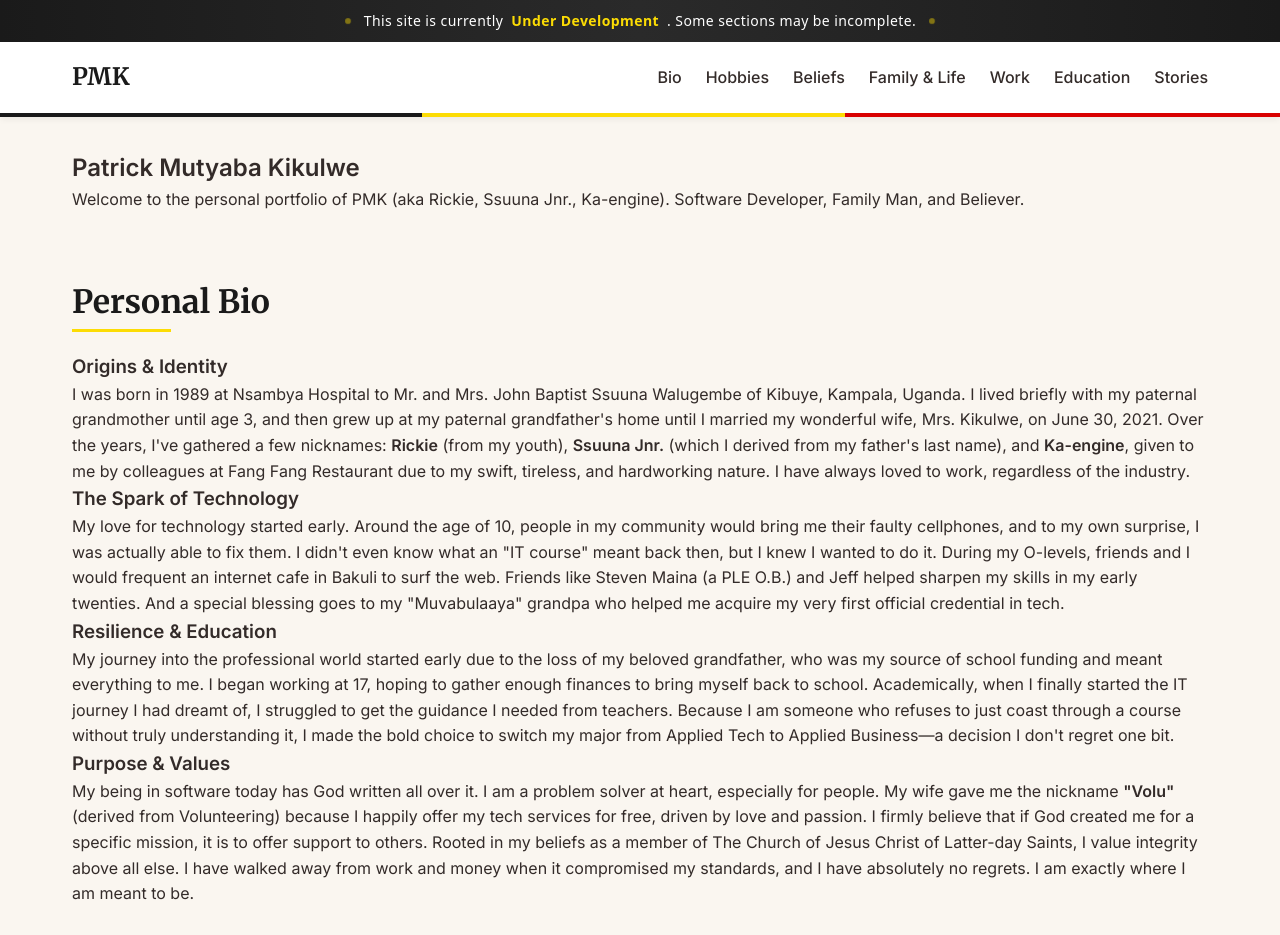
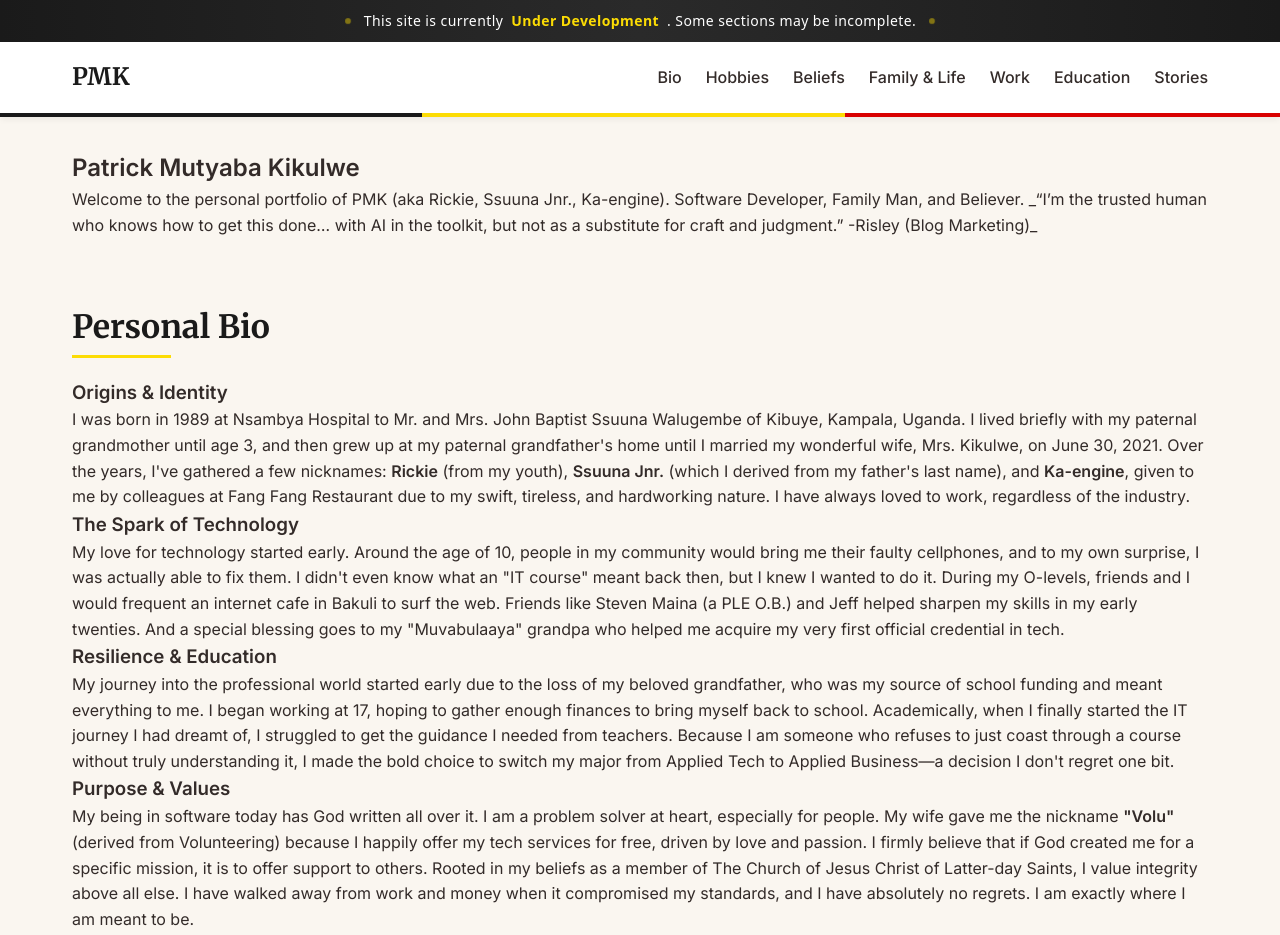
Before and after one commit to patrickkikulwe89-sys/pmk-portfolio, an Eleventy site: page my-11ty-site/index.md in a window 1280 px wide. Shown: the top 935 px of the page. Built offline with nearby package versions, Linux system fonts and the light colour scheme; Eleventy itself is replaced by a stand-in of ours; files that its build step writes are made by us from their sources.

Commit message:
Update Website Pages “home”

```diff
--- a/my-11ty-site/index.md
+++ b/my-11ty-site/index.md
@@ -2,9 +2,10 @@
 layout: base.njk
 title: Patrick Mutyaba Kikulwe | Software Developer in Uganda
 ---
+
 <section>
     <h1>Patrick Mutyaba Kikulwe</h1>
-    <p>Welcome to the personal portfolio of PMK (aka Rickie, Ssuuna Jnr., Ka-engine). Software Developer, Family Man, and Believer.</p>
+    <p>Welcome to the personal portfolio of PMK (aka Rickie, Ssuuna Jnr., Ka-engine). Software Developer, Family Man, and Believer. _“I’m the trusted human who knows how to get this done… with AI in the toolkit, but not as a substitute for craft and judgment.” -Risley (Blog Marketing)_</p>
 </section>
 
 <section>
```
